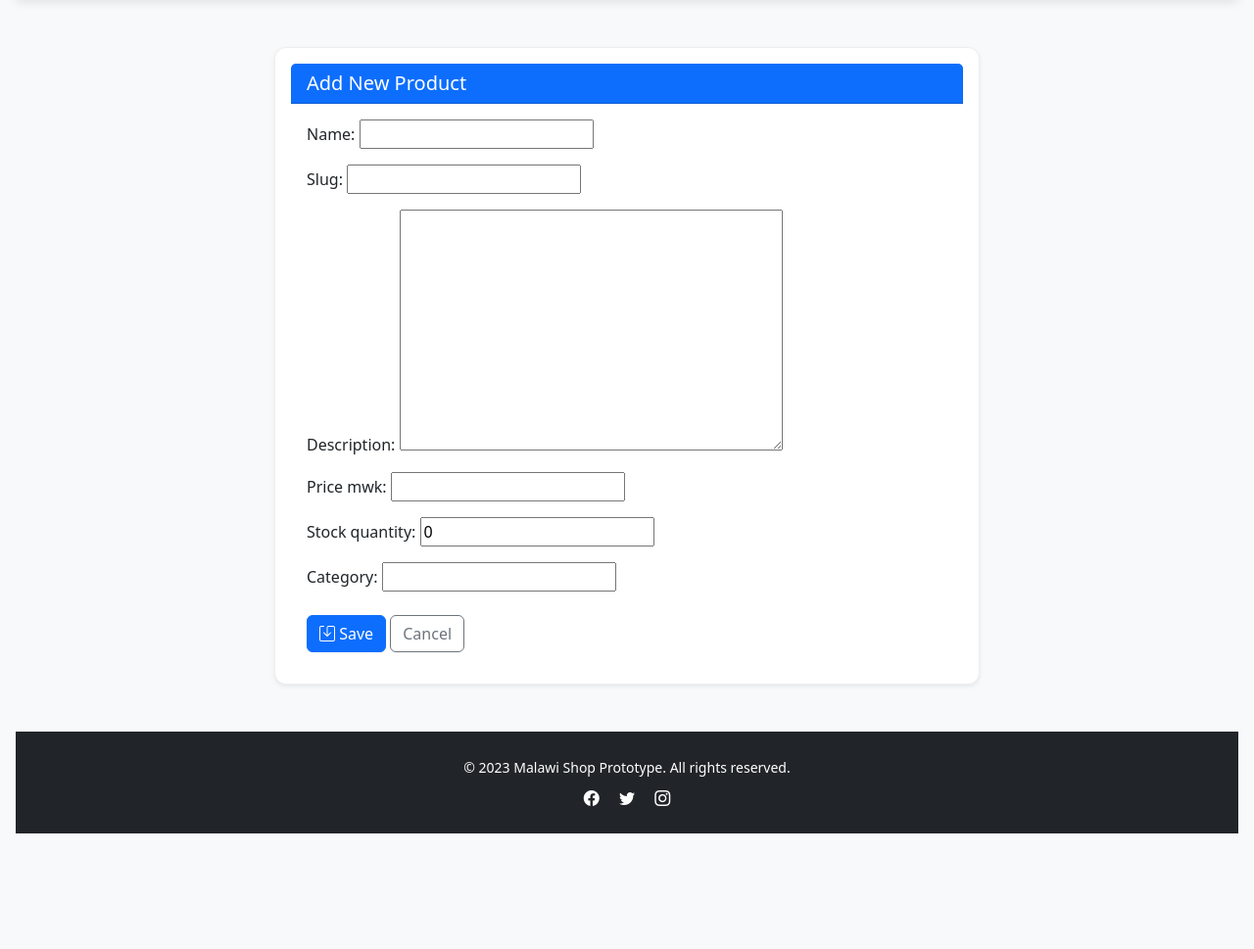
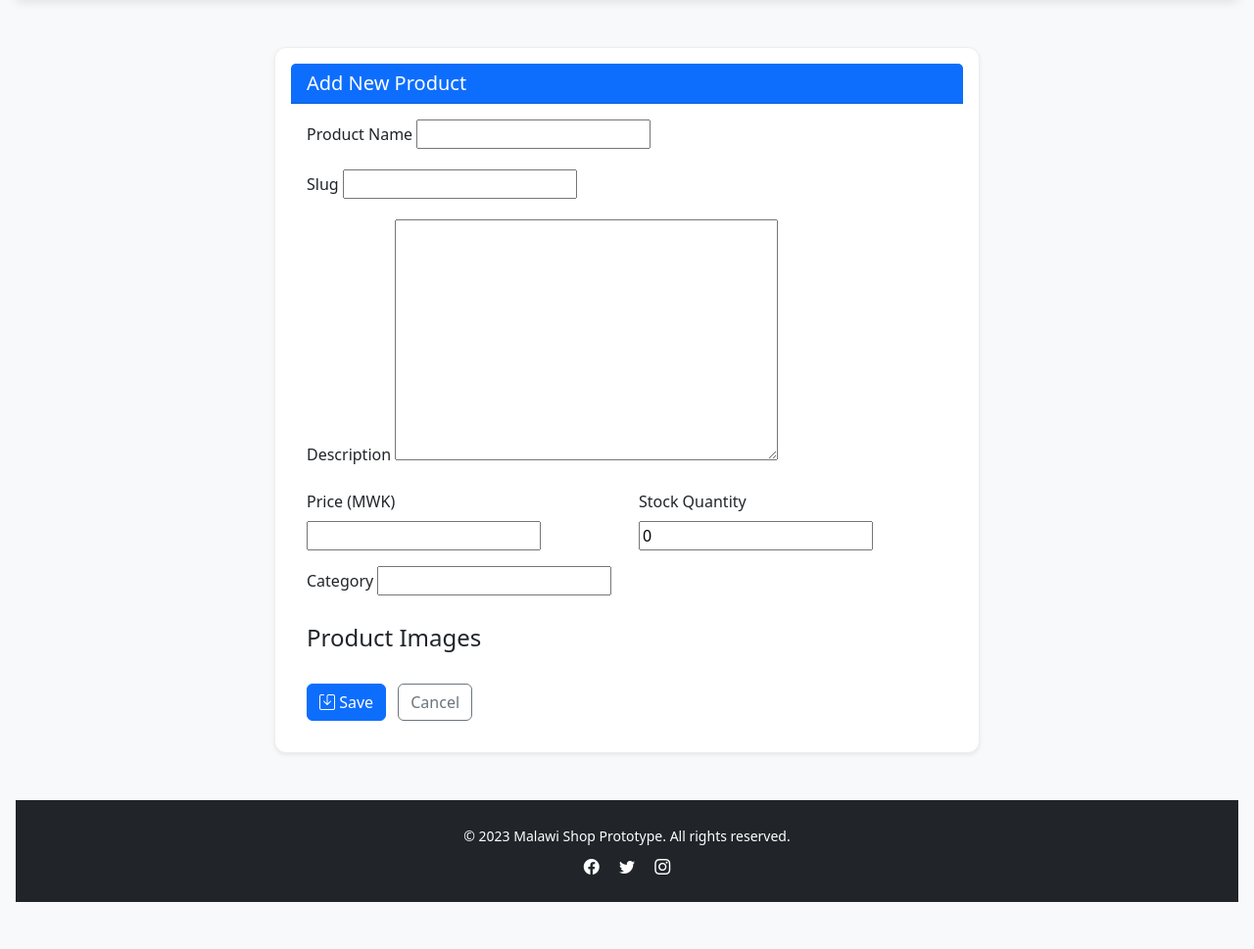
Before and after one commit to Izk-123/Ecom, a Django app: page /vendor/products/add/ in a window 1280 px wide. Shown: the part 56-1025 px from the top of the page at 98% size. Before the commit the page ends 907 px from the top, so only its background shows below. Run offline with Django 5.2, Linux system fonts and the light colour scheme.

Commit message:
Add files via upload

```diff
--- a/templates/base.html
+++ b/templates/base.html
@@ -120,16 +120,16 @@
               </span>
             </a>
             <ul class="dropdown-menu dropdown-menu-end">
-              <li><a class="dropdown-item" href="/dashboard/customer/">
+              <li><a class="dropdown-item" href="{% url 'dashboard_customer' %}">
                   <i class="bi bi-speedometer2 me-2"></i>My Dashboard
                 </a></li>
-              {% if user.role == 'vendor' and user.vendor_approved %}
-              <li><a class="dropdown-item" href="/dashboard/vendor/">
+              {% if user.role == 'vendor' %}
+              <li><a class="dropdown-item" href="{% url 'dashboard_vendor' %}">
                   <i class="bi bi-shop me-2"></i>Vendor Dashboard
                 </a></li>
               {% endif %}
               {% if user.is_staff %}
-              <li><a class="dropdown-item" href="/dashboard/admin/">
+              <li><a class="dropdown-item" href="{% url 'dashboard_admin' %}">
                   <i class="bi bi-shield-lock me-2"></i>Admin Dashboard
                 </a></li>
               {% endif %}
@@ -164,11 +164,12 @@
 
   <!-- Main Content -->
   <main class="container my-5">
+    <!-- In base.html, make sure you have this -->
     {% if messages %}
     <div class="messages">
-      {% for m in messages %}
-      <div class="alert alert-{{ m.tags }} alert-dismissible fade show shadow">
-        {{ m }}
+      {% for message in messages %}
+      <div class="alert alert-{{ message.tags }} alert-dismissible fade show">
+        {{ message }}
         <button type="button" class="btn-close" data-bs-dismiss="alert"></button>
       </div>
       {% endfor %}
--- a/templates/product_form.html
+++ b/templates/product_form.html
@@ -1,4 +1,3 @@
-<!-- product_form.html -->
 {% extends 'base.html' %}
 {% block content %}
 <div class="container mt-5">
@@ -11,14 +10,57 @@
           </h2>
         </div>
         <div class="card-body">
-          <form method="post">
+          <form method="post" enctype="multipart/form-data">
             {% csrf_token %}
-            {{ form.as_p }}
+
+            <!-- Main product form fields -->
+            <div class="mb-3">
+              <label class="form-label">Product Name</label>
+              {{ form.name }}
+            </div>
+            <div class="mb-3">
+              <label class="form-label">Slug</label>
+              {{ form.slug }}
+            </div>
+            <div class="mb-3">
+              <label class="form-label">Description</label>
+              {{ form.description }}
+            </div>
+            <div class="row">
+              <div class="col-md-6 mb-3">
+                <label class="form-label">Price (MWK)</label>
+                {{ form.price_mwk }}
+              </div>
+              <div class="col-md-6 mb-3">
+                <label class="form-label">Stock Quantity</label>
+                {{ form.stock_quantity }}
+              </div>
+            </div>
+            <div class="mb-3">
+              <label class="form-label">Category</label>
+              {{ form.category }}
+            </div>
+
+            <!-- Product images formset -->
+            <h4 class="mt-4">Product Images</h4>
+            {{ formset.management_form }}
+            <div class="row">
+              {% for form in formset %}
+              <div class="col-md-6 mb-3">
+                <div class="card">
+                  <div class="card-body">
+                    {{ form.as_p }}
+                  </div>
+                </div>
+              </div>
+              {% endfor %}
+            </div>
+
             <div class="mt-4">
               <button type="submit" class="btn btn-primary">
                 <i class="bi bi-save"></i> Save
               </button>
-              <a href="{% url 'vendor_product_list' %}" class="btn btn-outline-secondary">
+              <a href="{% url 'vendor_product_list' %}" class="btn btn-outline-secondary ms-2">
                 Cancel
               </a>
             </div>
```
Also changed, not shown: templates/home.html (+14 -5 lines), templates/product_detail.html (+28 -4 lines), templates/vendor_product_list.html (+16 -3 lines).
